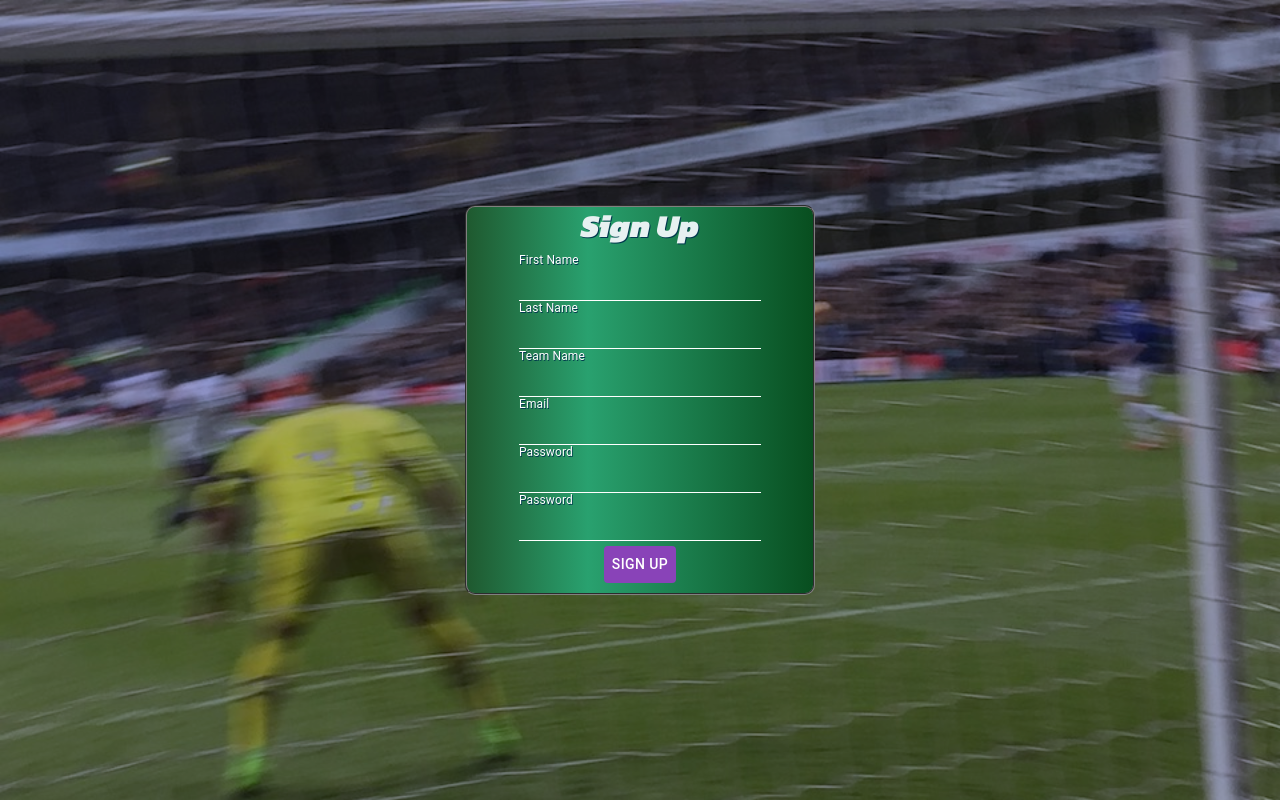
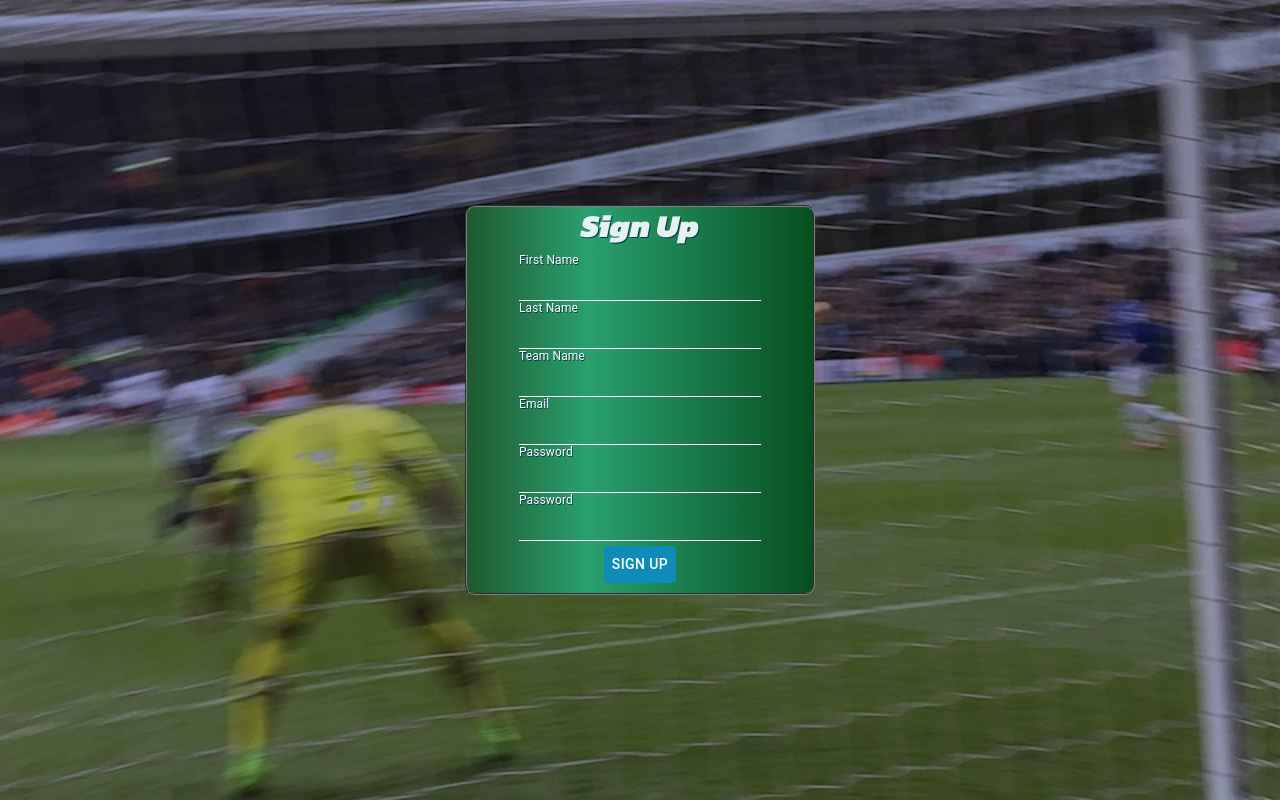
Before and after one commit to jjh5166/prempicks-web, a Next.js app: page /user/signup in a window 1280 px wide. Built offline with nearby package versions, Linux system fonts and the light colour scheme; no server answers.

Commit message:
button color switch

```diff
--- a/components/UserForm/Bttn/index.js
+++ b/components/UserForm/Bttn/index.js
@@ -1,15 +1,21 @@
 import React from "react";
 import { Button } from '@material-ui/core';
 
-const BUTTON_COLORS = {
-  'Login': '#0f8bb8',
-  'Sign Up': '#8943b8',
-};
+function colorButton({type}) {
+  switch (type) {
+    case 'Sign Up':
+      return '#8943b8';
+    case 'Login':
+      return '#0f8bb8';
+    default:
+      return '#0f8bb8';
+  }
+}
 
 const Bttn = ({ text, ...props }) => {
   const buttonStyle = {
     color: '#fff',
-    backgroundColor: BUTTON_COLORS[text]
+    backgroundColor: colorButton(text)
   };
   const { disabled } = props;
   return (
```
